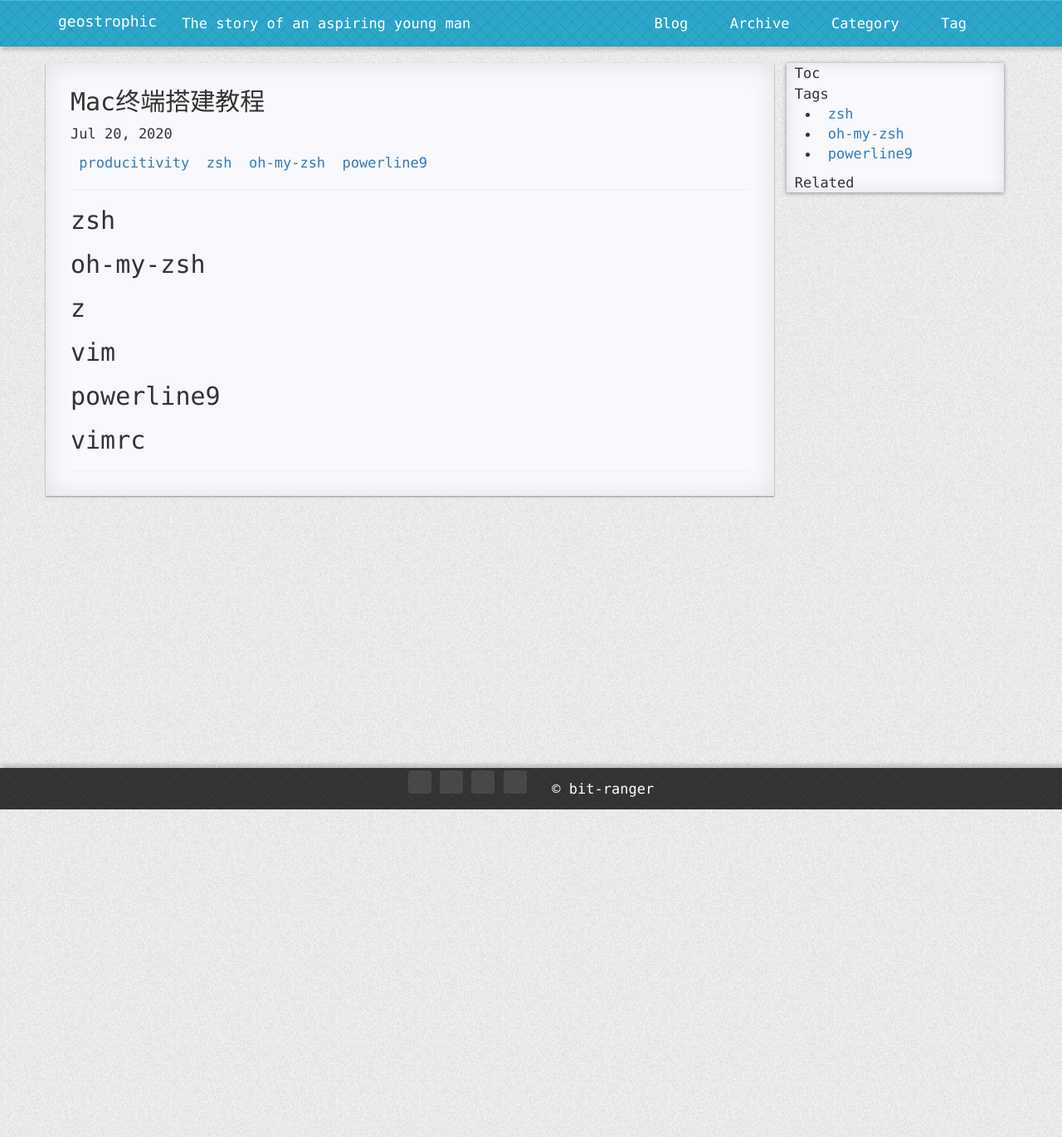
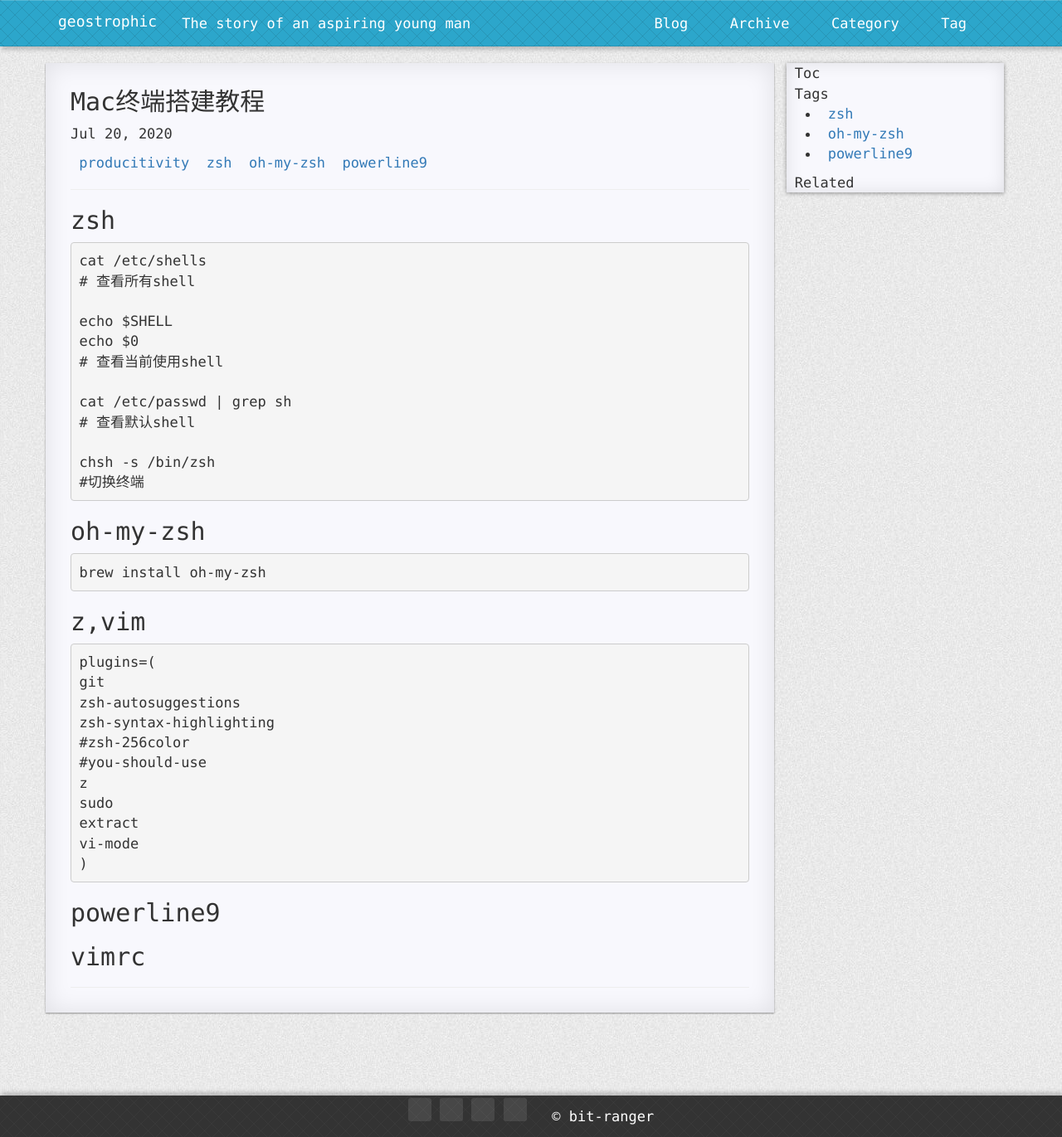
Before and after one commit to geostrophic/geostrophic.github.io, a Jekyll site: the page built from _posts/2020-07-20-terminal.md, in a window 1280 px wide. Shown: the whole page at 83% size. Built offline with Jekyll 4.4.1, drawn with Linux system fonts in a browser that asks for light colours; nearby versions of some CDN libraries; comment, search, counter and statistics services are not loaded; a style sheet for code colours, icons or effects is not loaded.

Commit message:
push blog

````diff
--- a/_posts/2020-07-20-terminal.md
+++ b/_posts/2020-07-20-terminal.md
@@ -6,8 +6,40 @@ categories: producitivity
 ---
 
 ## zsh
+```
+cat /etc/shells
+# 查看所有shell
+
+echo $SHELL
+echo $0
+# 查看当前使用shell
+
+cat /etc/passwd | grep sh
+# 查看默认shell
+
+chsh -s /bin/zsh
+#切换终端
+```
 ## oh-my-zsh
-## z
-## vim
+```
+brew install oh-my-zsh
+```
+## z,vim
+```
+plugins=(
+git
+zsh-autosuggestions
+zsh-syntax-highlighting
+#zsh-256color
+#you-should-use
+z
+sudo
+extract
+vi-mode
+)
+```
+
+
 ## powerline9
+
 ## vimrc
````
Also changed, not shown: _posts/2020-07-13-scrcpy.md (+1 -1 lines), _posts/2020-09-26-semi-cursive_script.md (+1 -0 lines), _posts/2020-10-04-essay.md (added, +11 -0 lines), _posts/2020-10-05-termux.md (added, +123 -0 lines).
